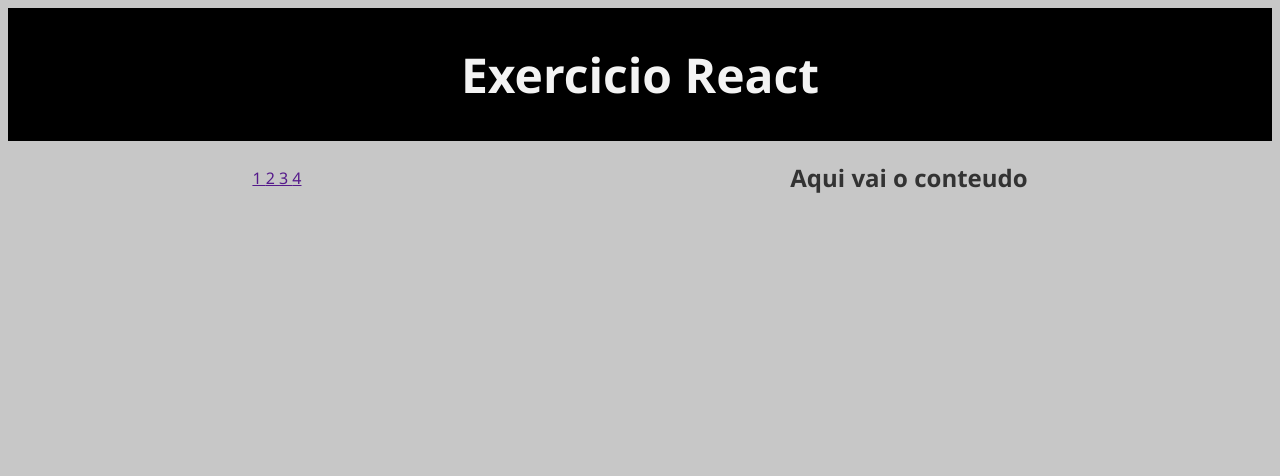
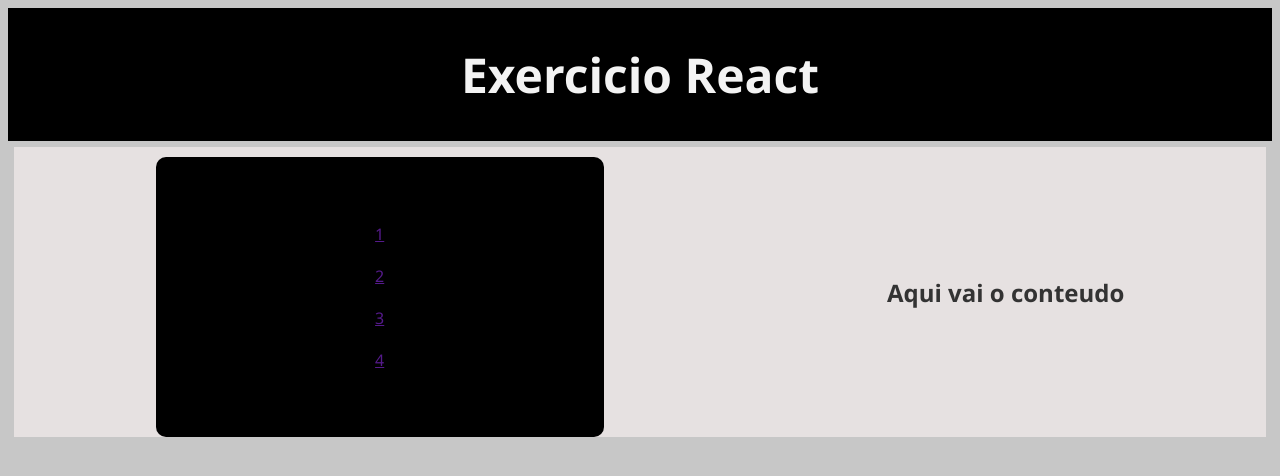
Before and after one commit to kellysabioni/exercicio_react, a React (Vite) app: page / in a window 1280 px wide. Shown: the top 476 px of the page. Built offline with nearby package versions, Linux system fonts and the light colour scheme.

Commit message:
Atualiza estilos

```diff
--- a/src/componentes/Conteudo/Conteudo.module.css
+++ b/src/componentes/Conteudo/Conteudo.module.css
@@ -1,9 +1,7 @@
-.geral {
-  background-color: rgb(230, 225, 225);
+.container {
+    display: flex;
+    align-items: center;
+    justify-content: space-around;
+    background-color: rgb(230, 225, 225);
+    margin: 6px;
 }
-
-.container {
-  display: flex;
-  align-items: center;
-  justify-content: space-around;
-}
--- /dev/null
+++ b/src/componentes/Conteudo/Menu/Menu.module.css
@@ -0,0 +1,16 @@
+nav{
+    background-color: black;
+    display: flex;
+    justify-content: center;
+    flex-direction: column;
+    align-items: center;
+    width: 35vw;
+    height: 35vh;
+    margin-top: 10px;
+    border-radius: 10px;
+
+    a{
+        margin: 10px;
+
+    }
+}
--- a/src/componentes/Conteudo/Menu/Menu.tsx
+++ b/src/componentes/Conteudo/Menu/Menu.tsx
@@ -1,3 +1,5 @@
+import "./Menu.module.css";
+
 export default function Menu() {
   return (
     <>
```
